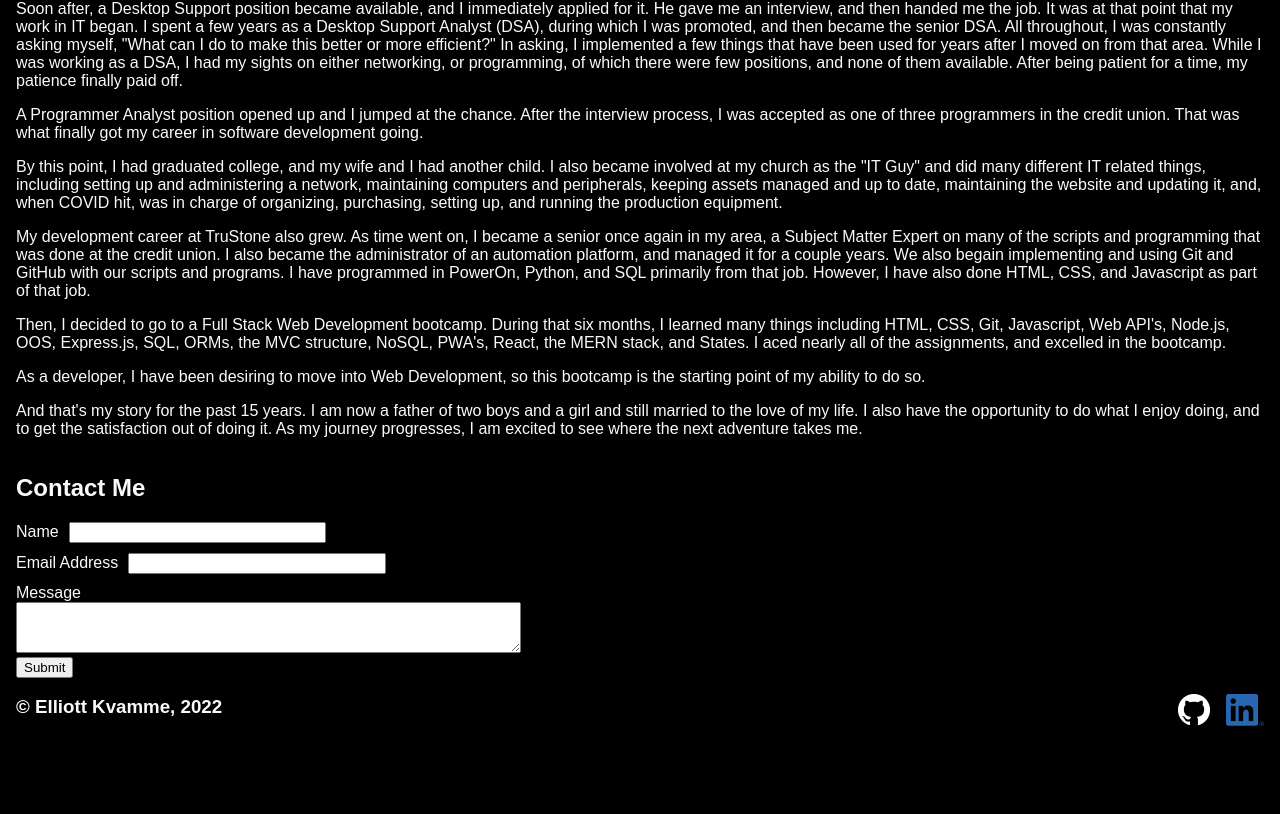
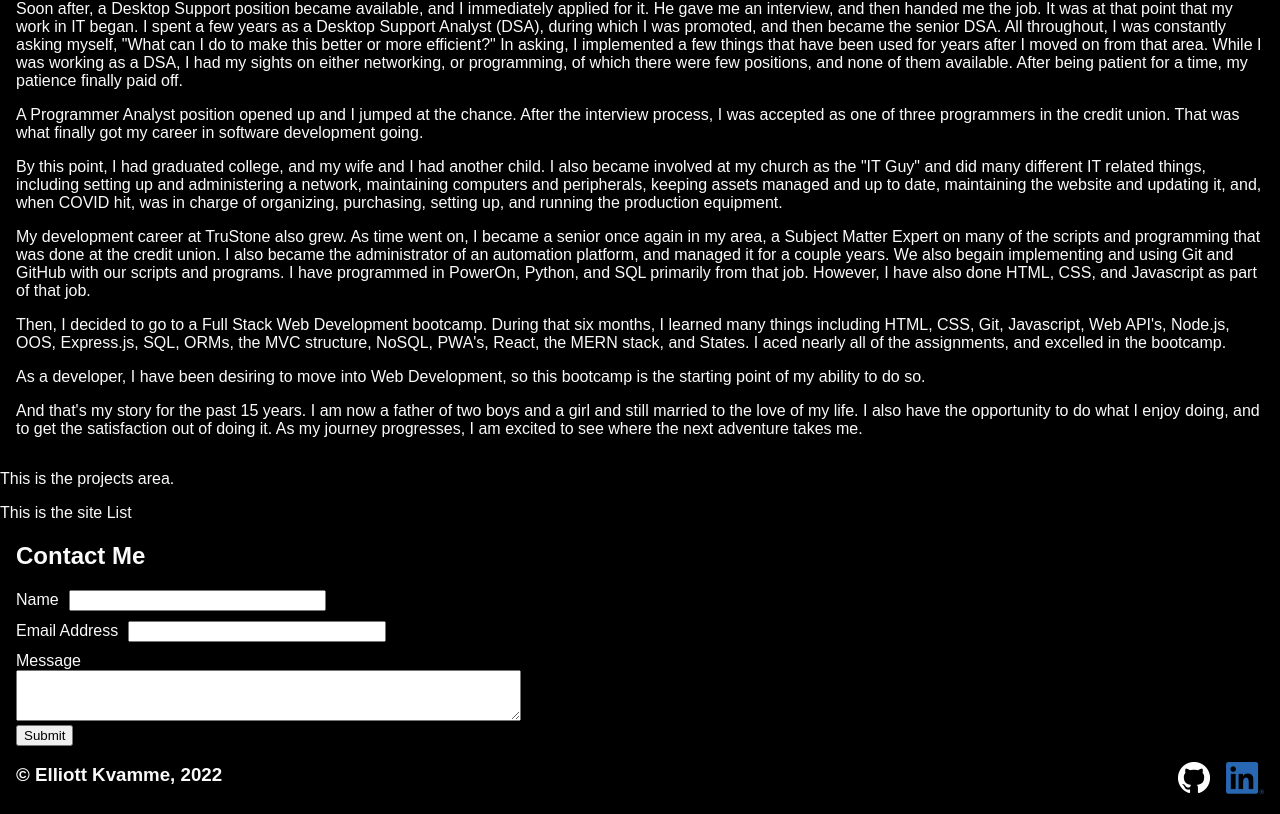
Before and after one commit to Bycicleace/react-portfolio, a React (Create React App) app: page / in a window 1280 px wide. Shown: the part 602-1416 px from the top of the page. Before the commit the page ends 1348 px from the top, so only its background shows below. Built offline with nearby package versions, Linux system fonts and the light colour scheme.

Commit message:
Set up basic structure for Projects and added to App

```diff
--- a/src/App.js
+++ b/src/App.js
@@ -3,12 +3,14 @@ import Nav from './components/Nav';
 import Footer from './components/Footer';
 import About from './components/About';
 import Contact from './components/Contact';
+import Projects from './components/Projects';
 
 function App() {
   return (
     <div className="App">
       <Nav />
       <About />
+      <Projects />
       <Contact />
       <Footer />
     </div>
--- /dev/null
+++ b/src/components/Projects/index.js
@@ -0,0 +1,14 @@
+// This one is for the Projects Module part of the site
+import React from 'react';
+import SiteList from '../SiteList';
+
+function Projects() {
+    return (
+        <div>
+            <p>This is the projects area.</p>
+            <SiteList />
+        </div>
+    )
+}
+
+export default Projects;
--- /dev/null
+++ b/src/components/SiteList/index.js
@@ -0,0 +1,12 @@
+// This is for compiling the list of projects that I have
+import React from 'react';
+
+function SiteList() {
+    return (
+        <div>
+            <p>This is the site List</p>
+        </div>
+    )
+}
+
+export default SiteList;
```
